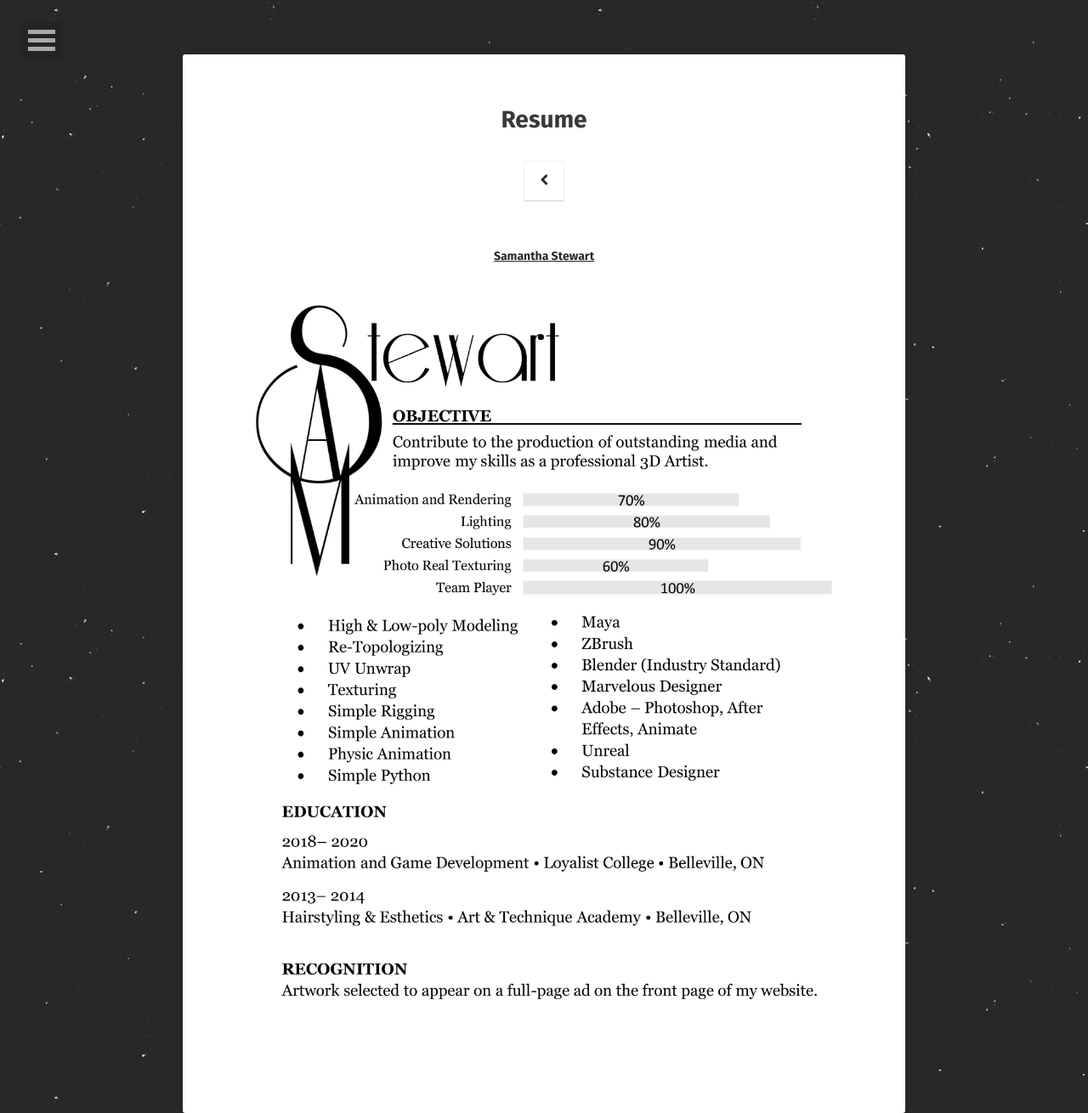
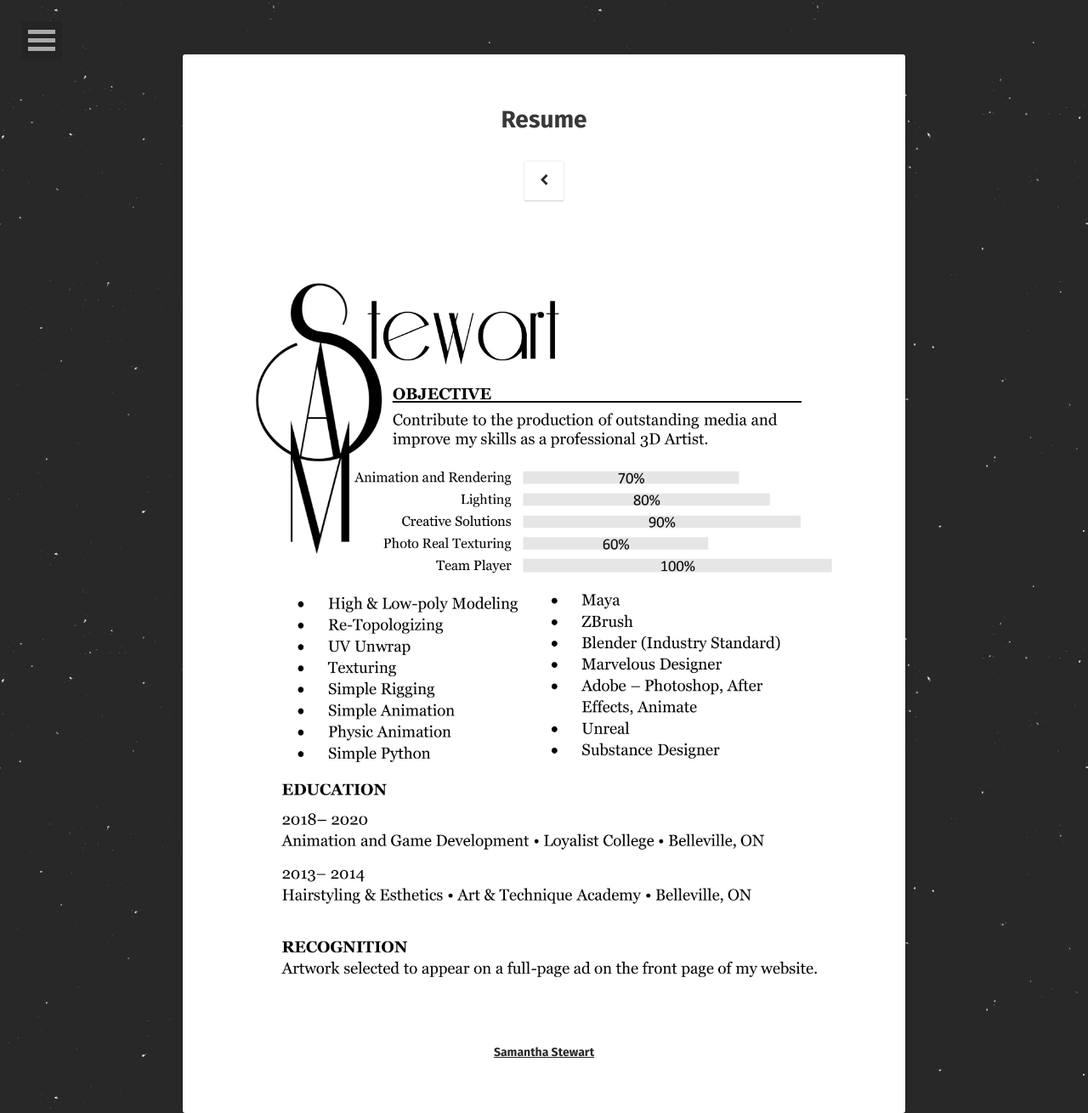
Before and after one commit to sammie-anie/portfolio, a Jekyll site: the page built from about/index.md, in a window 1280 px wide. Shown: the whole page at 85% size. Built offline with Jekyll 4.4.1, drawn with Linux system fonts in a browser that asks for light colours; some web fonts are replaced.

```diff
--- a/about/index.md
+++ b/about/index.md
@@ -6,11 +6,9 @@ date: 2016-03-21
 comments: false
 ---
 
-<center><a href="https://www.linkedin.com/in/samanthaastewart/">
-<b>Samantha Stewart</b></a> </center>
-
-
-
 <figure>
 	 <a href="assets/img/rsum.jpg"><img src="assets/img/rsum.jpg"></a>
 </figure>
+
+<center><a href="https://www.linkedin.com/in/samanthaastewart/">
+<b>Samantha Stewart</b></a> </center>
```
